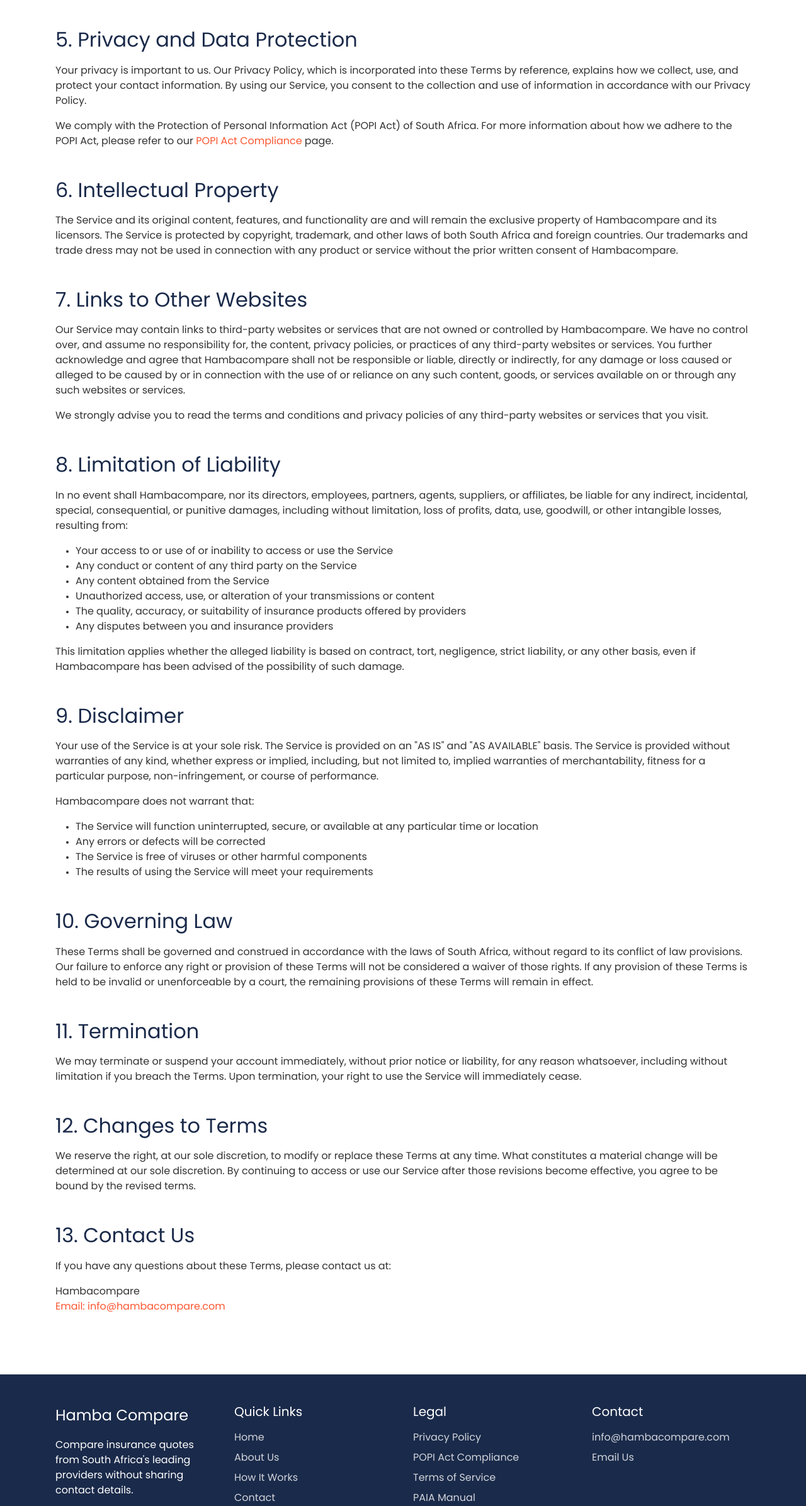
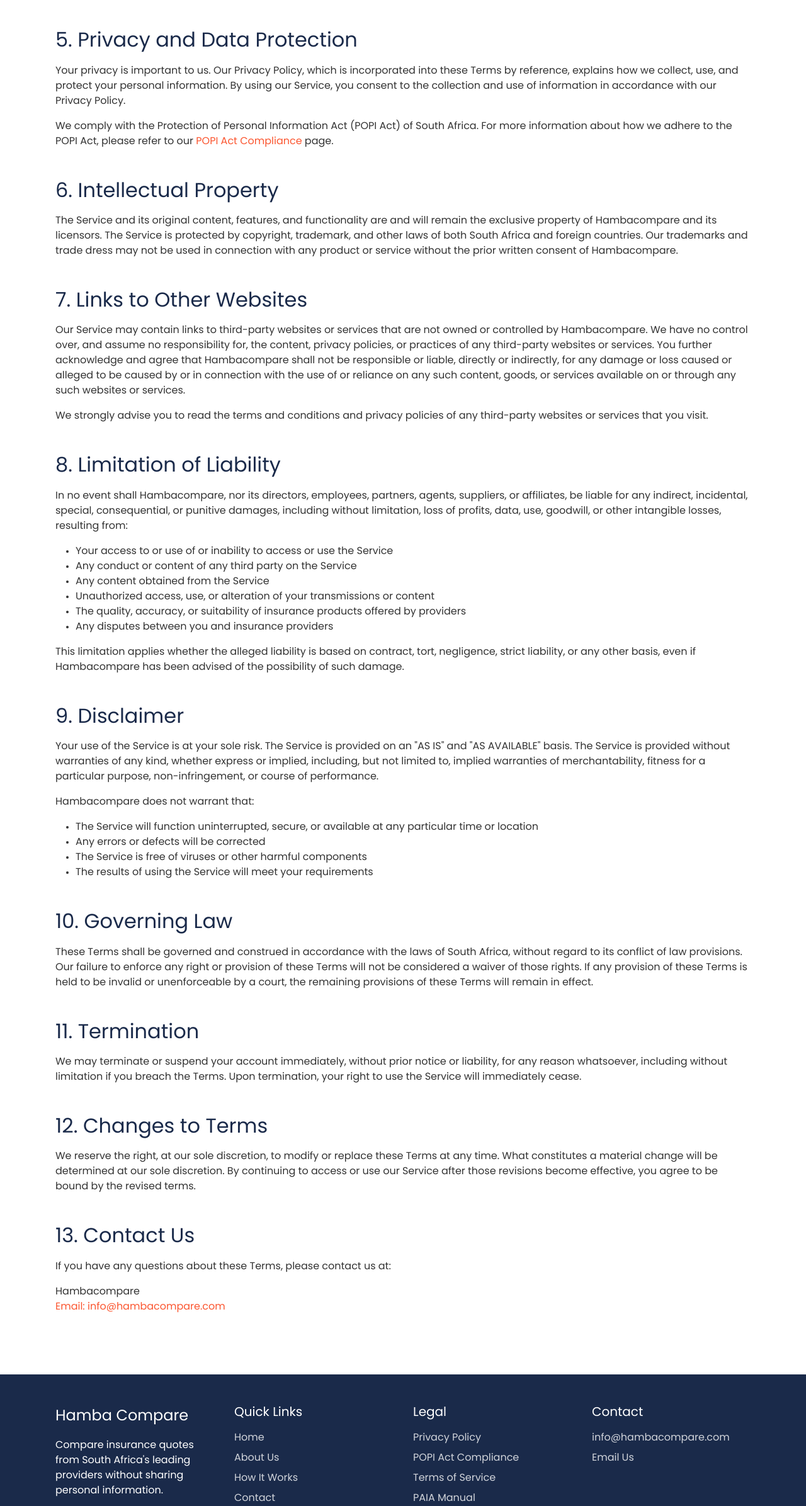
Before and after one commit to derekhobden/hambawebsite, a plain HTML site: page terms-of-service.html in a window 1280 px wide. Shown: the part 1670-4062 px from the top of the page at 63% size. Drawn offline with Linux system fonts and the light colour scheme.

Commit message:
personal info

```diff
--- a/terms-of-service.html
+++ b/terms-of-service.html
@@ -140,7 +140,7 @@
             <div class="mb-4">
                 <h2>5. Privacy and Data Protection</h2>
 
-                <p>Your privacy is important to us. Our Privacy Policy, which is incorporated into these Terms by reference, explains how we collect, use, and protect your contact information. By using our Service, you consent to the collection and use of information in accordance with our Privacy Policy.</p>
+                <p>Your privacy is important to us. Our Privacy Policy, which is incorporated into these Terms by reference, explains how we collect, use, and protect your personal information. By using our Service, you consent to the collection and use of information in accordance with our Privacy Policy.</p>
 
                 <p>We comply with the Protection of Personal Information Act (POPI Act) of South Africa. For more information about how we adhere to the POPI Act, please refer to our <a href="popi-act">POPI Act Compliance</a> page.</p>
             </div>
@@ -227,7 +227,7 @@
             <div class="footer-grid">
                 <div>
                     <div class="footer-logo">Hamba Compare</div>
-                    <p>Compare insurance quotes from South Africa's leading providers without sharing contact details.</p>
+                    <p>Compare insurance quotes from South Africa's leading providers without sharing personal information.</p>
                     <div class="social-links">
                         <a href="https://facebook.com/" class="social-link" aria-label="Facebook" target="_blank" rel="noopener noreferrer">
                             <i class="fab fa-facebook-f"></i>
```
